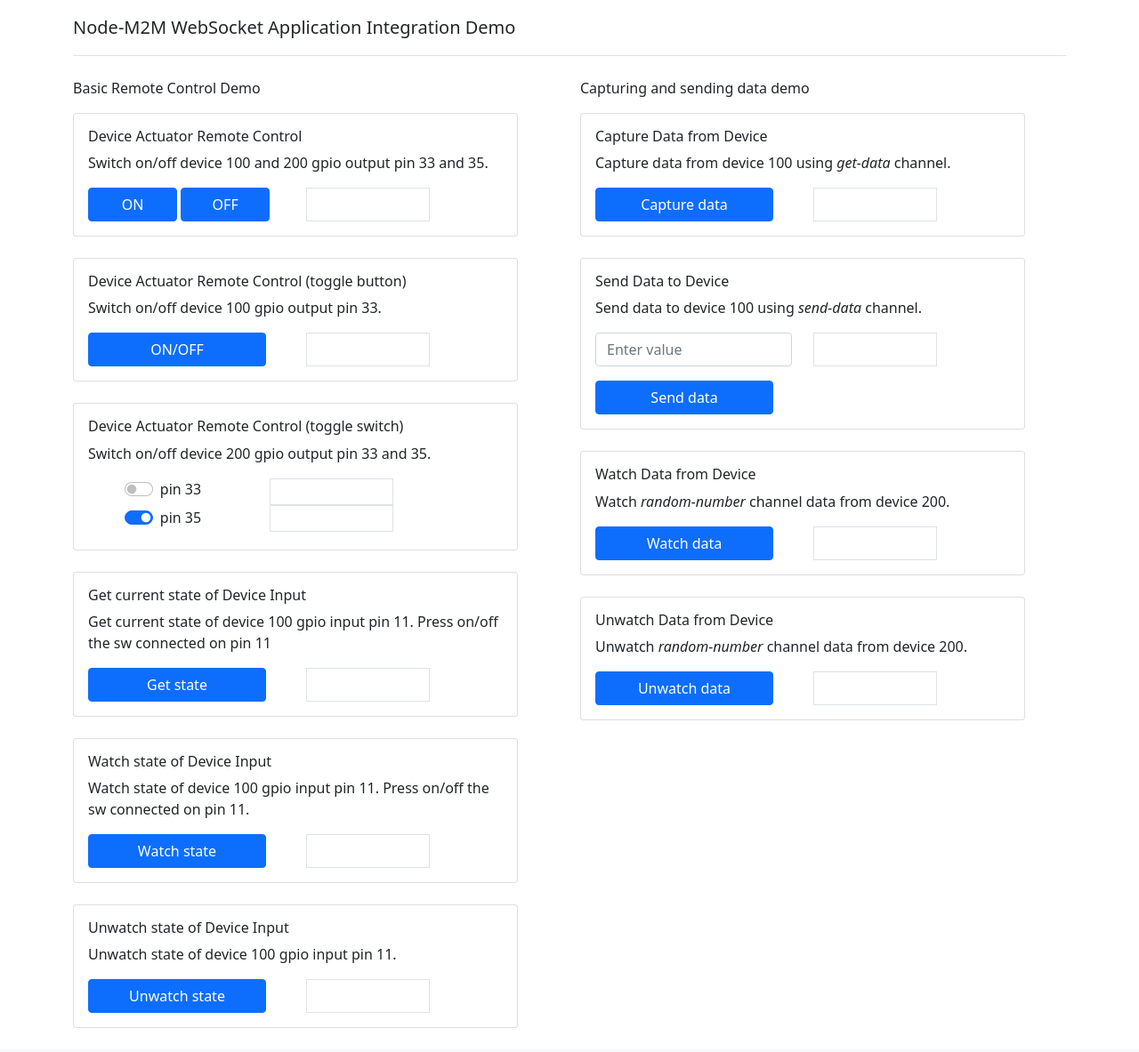
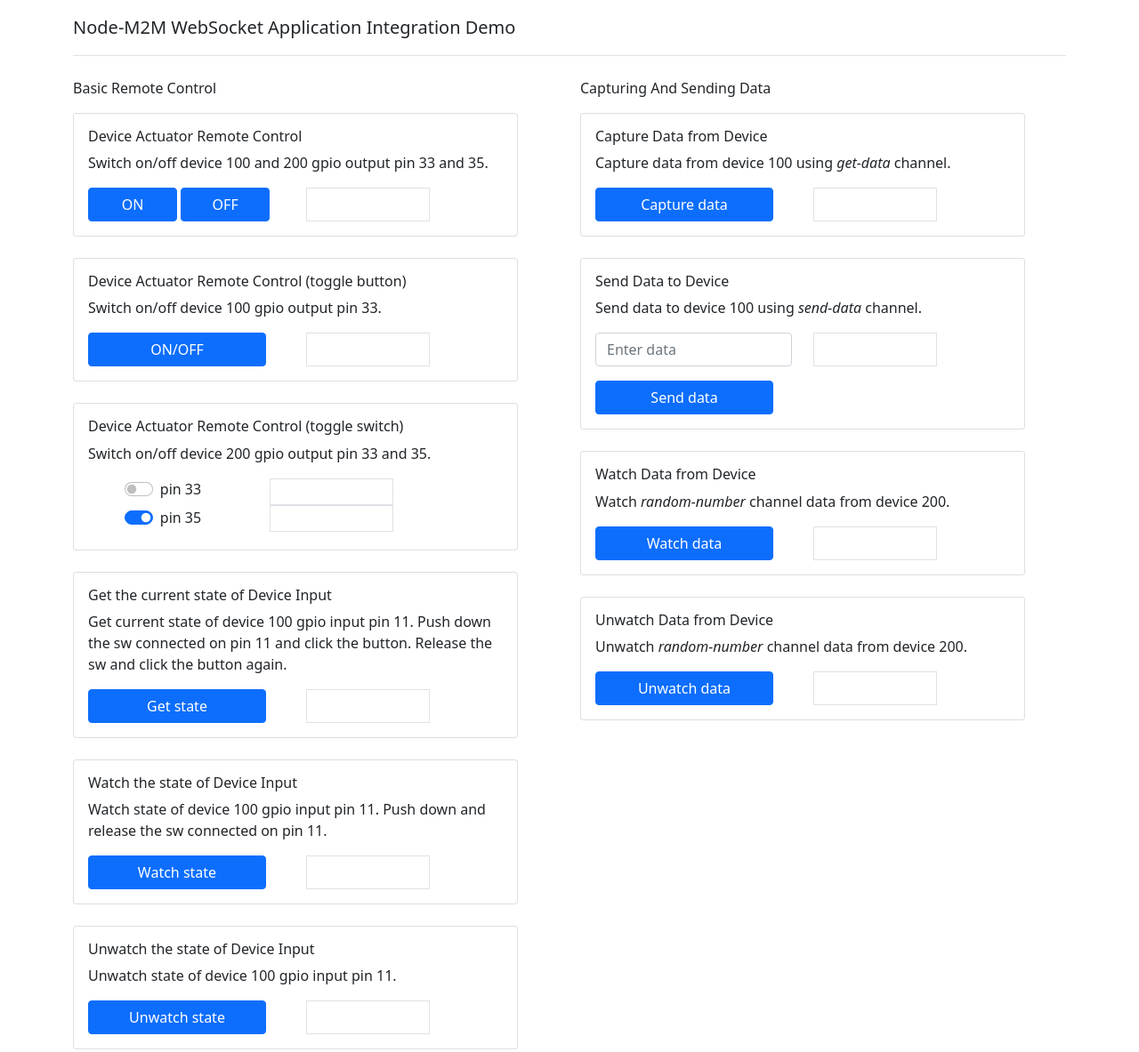
Before and after one commit to EdAlegrid/m2m-websocket-application-demo, a website: page public/index.html in a window 1280 px wide. Shown: the top 1183 px of the page at 89% size. Drawn offline with nearby package versions, Linux system fonts and the light colour scheme.

Commit message:
Add files via upload

```diff
--- a/public/index.html
+++ b/public/index.html
@@ -8,9 +8,6 @@
     <title>Node-M2M · Demo v1.0</title>
 
     <link href="https://cdn.jsdelivr.net/npm/bootstrap@5.1.3/dist/css/bootstrap.min.css" rel="stylesheet" integrity="sha384-1BmE4kWBq78iYhFldvKuhfTAU6auU8tT94WrHftjDbrCEXSU1oBoqyl2QvZ6jIW3" crossorigin="anonymous">
-
-    <!-- Custom styles for this template -->
-    <link href="headers.css" rel="stylesheet">
 
     <!--<script src="../assets/dist/js/bootstrap.bundle.min.js"></script>-->
     <script src="https://cdn.jsdelivr.net/npm/bootstrap@5.1.3/dist/js/bootstrap.bundle.min.js" integrity="sha384-ka7Sk0Gln4gmtz2MlQnikT1wXgYsOg+OMhuP+IlRH9sENBO0LRn5q+8nbTov4+1p" crossorigin="anonymous"></script>
@@ -34,7 +31,7 @@
     <div class="row justify-content-evenly">
 
     <div class="col-6">
-      Basic Remote Control Demo
+      Basic Remote Control
       <div class="card mt-3" style="width:500px">
         <div class="card-body">
           <h6 class="card-title">Device Actuator Remote Control</h6>
@@ -92,8 +89,8 @@
       <br>
       <div class="card" style="width:500px">
         <div class="card-body">
-          <h6 class="card-title">Get current state of Device Input</h6>
-          <p class="card-text">Get current state of device 100 gpio input pin 11. Press on/off the sw connected on pin 11</p>
+          <h6 class="card-title">Get the current state of Device Input</h6>
+          <p class="card-text">Get current state of device 100 gpio input pin 11. Push down the sw connected on pin 11 and click the button. Release the sw and click the button again.</p>
           <div class="row justify-content-start">
             <div class="col-6">
               <a id="get-state" style="width:200px;" class="btn btn-primary" role="button" >Get state</a>
@@ -107,8 +104,8 @@
       <br>
       <div class="card" style="width:500px">
         <div class="card-body">
-          <h6 class="card-title">Watch state of Device Input</h6>
-          <p class="card-text">Watch state of device 100 gpio input pin 11. Press on/off the sw connected on pin 11.</p>
+          <h6 class="card-title">Watch the state of Device Input</h6>
+          <p class="card-text">Watch state of device 100 gpio input pin 11. Push down and release the sw connected on pin 11.</p>
           <div class="row justify-content-start">
             <div class="col-6">
               <a id="watch-state" style="width:200px;" class="btn btn-primary" role="button" >Watch state</a>
@@ -122,7 +119,7 @@
       <br>
       <div class="card" style="width:500px">
         <div class="card-body">
-          <h6 class="card-title">Unwatch state of Device Input</h6>
+          <h6 class="card-title">Unwatch the state of Device Input</h6>
           <p class="card-text">Unwatch state of device 100 gpio input pin 11.</p>
           <div class="row justify-content-start">
             <div class="col-6">
@@ -137,7 +134,7 @@
     </div><!-- class="col-6" -->
 
     <div class="col-6">
-      Capturing and sending data demo
+      Capturing And Sending Data
       <div class="card mt-3" style="width:500px">
         <div class="card-body">
           <h6 class="card-title">Capture Data from Device</h6>
@@ -162,7 +159,7 @@
               <form class="row g-3">
                 <div class="col-auto">
                   <label for="input-value" class="visually-hidden">Enter data</label>
-                  <input id="input-value" type="text" class="form-control"  placeholder="Enter value">
+                  <input id="input-value" type="text" class="form-control"  placeholder="Enter data">
                 </div>
                 <div class="col-auto">
                   <button id="send-data" style="width:200px;" type="button" class="btn btn-primary mb-0">Send data</button>
```
